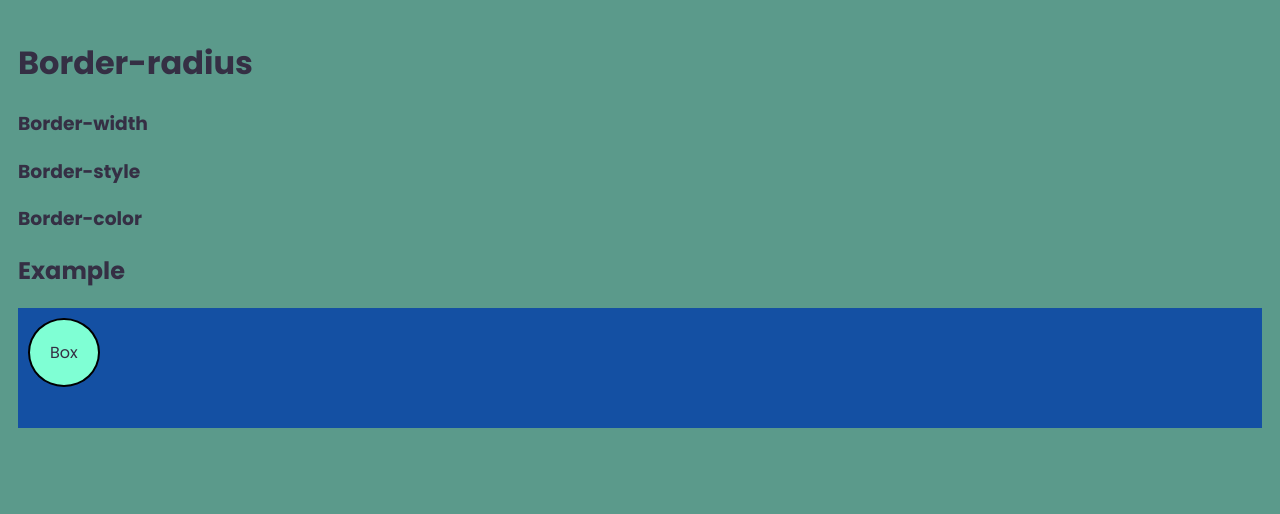
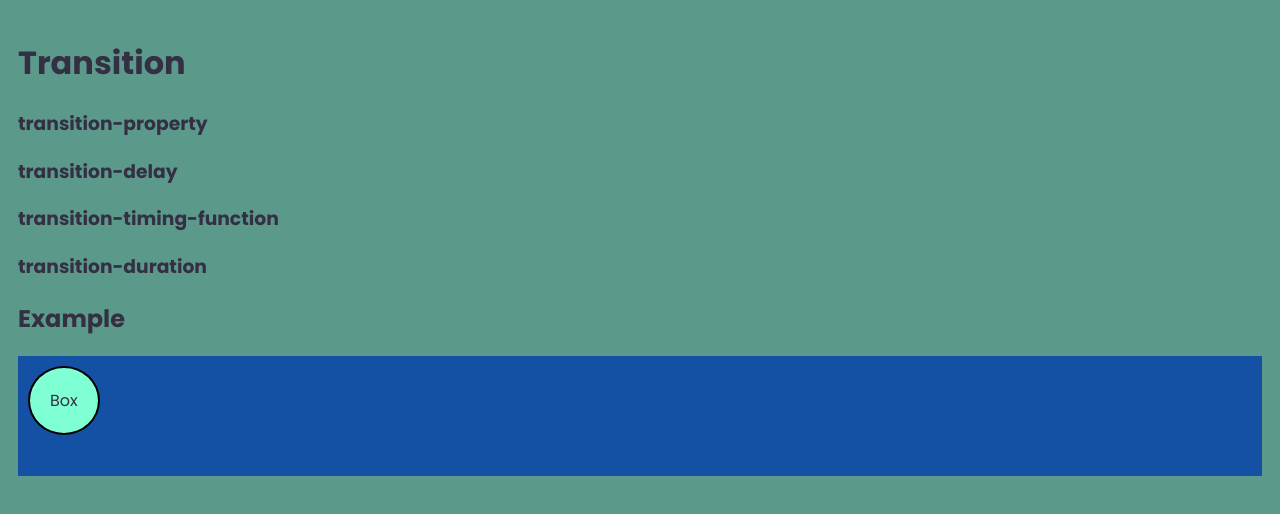
Before and after one commit to mohammedafeef/css-tutorial, a plain HTML site: page index.html in a window 1280 px wide. Drawn offline with Linux system fonts and the light colour scheme.

Commit message:
chore(tutorial-18):transition

```diff
--- a/index.html
+++ b/index.html
@@ -4,14 +4,15 @@
     <meta charset="UTF-8" />
     <meta name="viewport" content="width=device-width, initial-scale=1.0" />
     <link rel="stylesheet" href="./style.css" />
-    <title>Border-radius</title>
+    <title>Transition</title>
   </head>
   <body>
     <div class="wrapper">
-      <h1>Border-radius</h1>
-      <h3>Border-width</h3>
-      <h3>Border-style</h3>
-      <h3>Border-color</h3>
+      <h1>Transition</h1>
+      <h3>transition-property</h3>
+      <h3>transition-delay</h3>
+      <h3>transition-timing-function</h3>
+      <h3>transition-duration</h3>
     </div>
     <div>
       <h2>Example</h2>
--- a/style.css
+++ b/style.css
@@ -21,8 +21,18 @@ body {
   background: aquamarine;
   padding: 20px;
   height: fit-content;
-  border-width:2px;
-  border-style:solid;
-  border-color:black;
-  border-radius:50%;
+  border-width: 2px;
+  border-style: solid;
+  border-color: black;
+  border-radius: 50%;
+  transition: transform linear .2s;
+  /* transition-property: all;
+  transition-delay: 1s;
+  transition-timing-function: ease-in-out;
+  transition-duration: 2s; */
 }
+
+.item:hover {
+  transform: scale(1.01);
+  background: red;
+}
```
